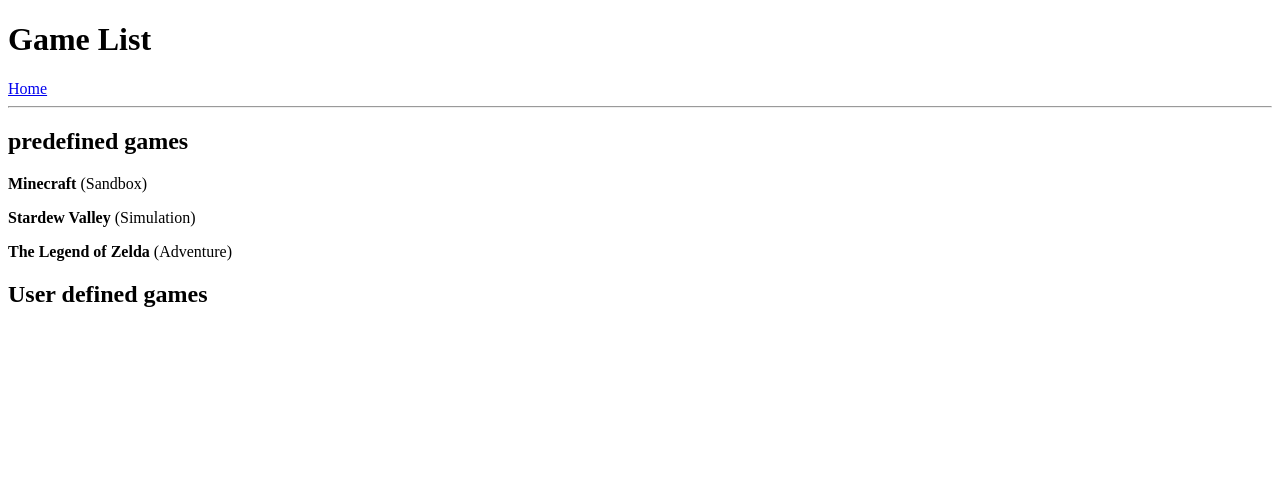
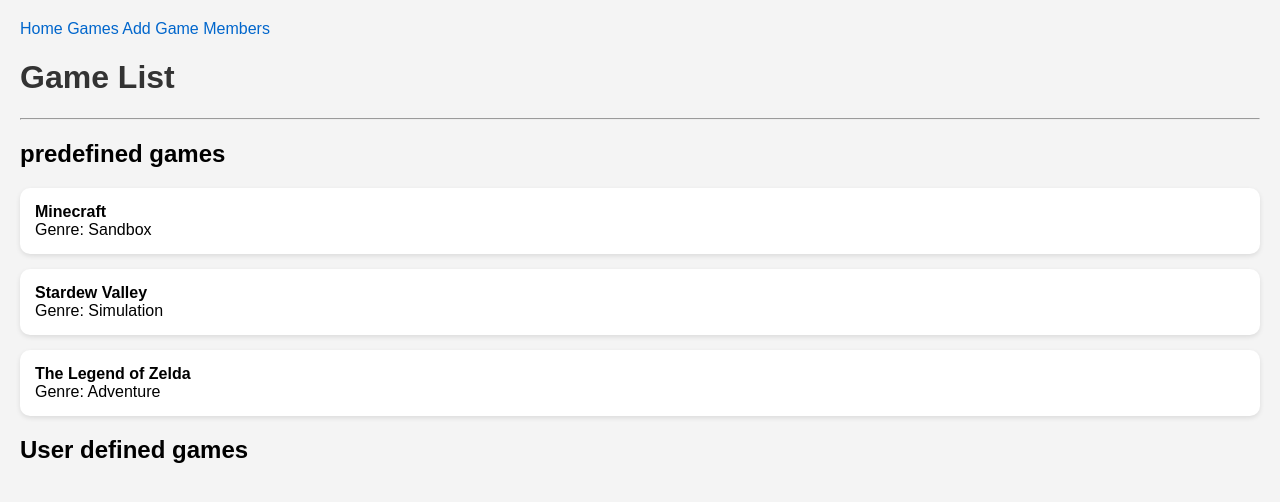
Before and after one commit to lilyssMg/Game-Library-, a PHP site: page /games.php in a window 1280 px wide. Shown: the top 502 px of the page. Run offline with PHP 8.4, Linux system fonts and the light colour scheme; data that the repository does not hold is empty.

Commit message:
Style games page
Updated the display of games to use a card layout for better presentation.

```diff
--- a/games.php
+++ b/games.php
@@ -22,31 +22,54 @@ while ($row = $results->fetch(PDO::FETCH_ASSOC)) {
 <html>
 <head>
     <title>Games</title>
+    <link rel="stylesheet" href="style.css">
 </head>
 <body>
 
+<nav>
+    <a href="index.php">Home</a>
+    <a href="games.php">Games</a>
+    <a href="add_game.php">Add Game</a>
+    <a href="member.php">Members</a>
+</nav>
+
 <h1>Game List</h1>
-
-<a href="index.php">Home</a>
 
 <hr>
 
 <h2>predefined games</h2>
 
 <?php foreach ($games as $game): ?>
-    <p>
-        <strong><?php echo htmlspecialchars($game[0]); ?></strong>
-        (<?php echo htmlspecialchars($game[1]); ?>)
-    </p>
+    <div class="card">
+
+    <strong>
+        <?php echo htmlspecialchars($game[0]); ?>
+    </strong>
+
+    <br>
+
+    Genre:
+    <?php echo htmlspecialchars($game[1]); ?>
+
+</div>
 <?php endforeach; ?>
 
 <h2>User defined games</h2>
 
 <?php foreach ($user_defined_games as $game): ?>
-    <p>
-        <strong><?php echo htmlspecialchars($game[0]); ?></strong>
-        (<?php echo htmlspecialchars($game[1]); ?>)
-    </p>
+
+    <div class="card">
+
+    <strong>
+        <?php echo htmlspecialchars($game[0]); ?>
+    </strong>
+
+    <br>
+
+    Genre:
+    <?php echo htmlspecialchars($game[1]); ?>
+
+</div>
 <?php endforeach; ?>
 </body>
 </html>
```
